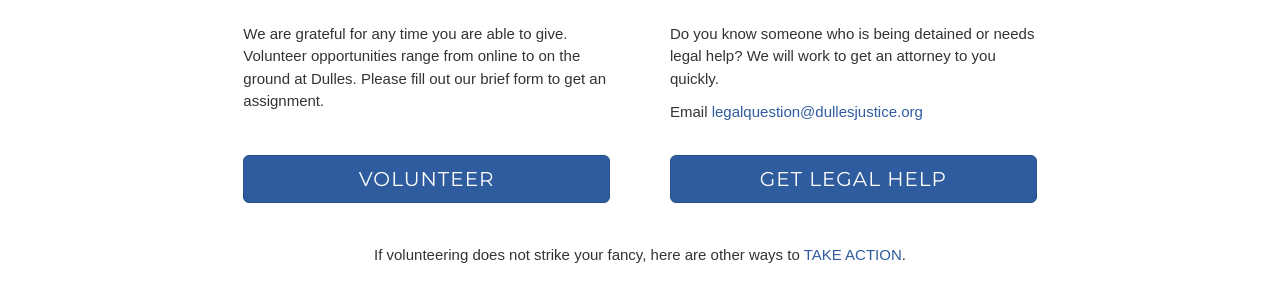
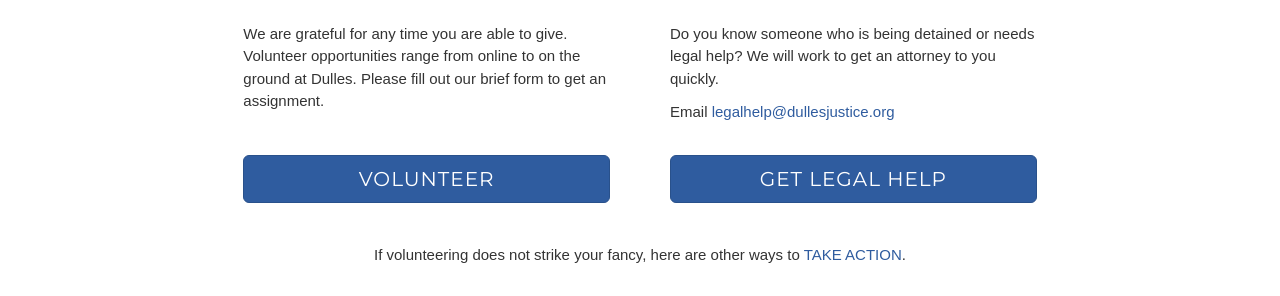
Before and after one commit to dullesjustice/site, a Jekyll site: the page built from index.html, in a window 1280 px wide and 900 px high, scrolled down 680 px. Shown: the part 157-453 px from the top of the window. Built offline with Jekyll 4.4.1, drawn with Linux system fonts in a browser that asks for light colours; some web fonts are replaced.

Commit message:
Use legalhelp@ instead of legalassistance@

```diff
--- a/index.html
+++ b/index.html
@@ -35,9 +35,9 @@
         Do you know someone who is being detained or needs legal help? We will work to get an attorney to you quickly.
       </p>
       <p>
-        Email <a href="mailto:legalquestion@dullesjustice.org">legalquestion@dullesjustice.org</a>
+        Email <a href="mailto:legalhelp@dullesjustice.org">legalhelp@dullesjustice.org</a>
       </p>
-      <a class="spaced btn btn-primary btn-lg" href="mailto:legalquestion@dullesjustice.org">
+      <a class="spaced btn btn-primary btn-lg" href="mailto:legalhelp@dullesjustice.org">
         GET LEGAL HELP
       </a>
     </div>
```
Also changed, not shown: _items/legal_assistance.md (+2 -2 lines).
